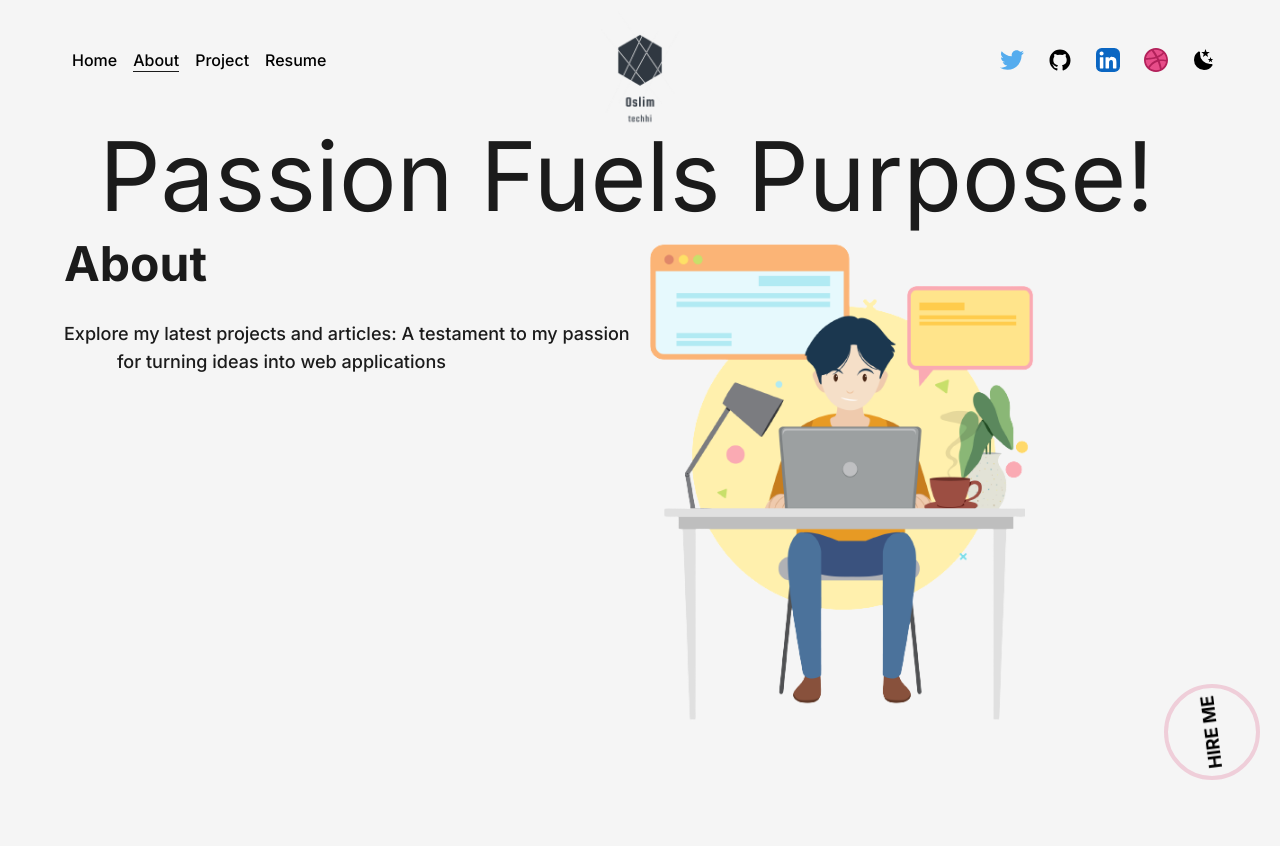
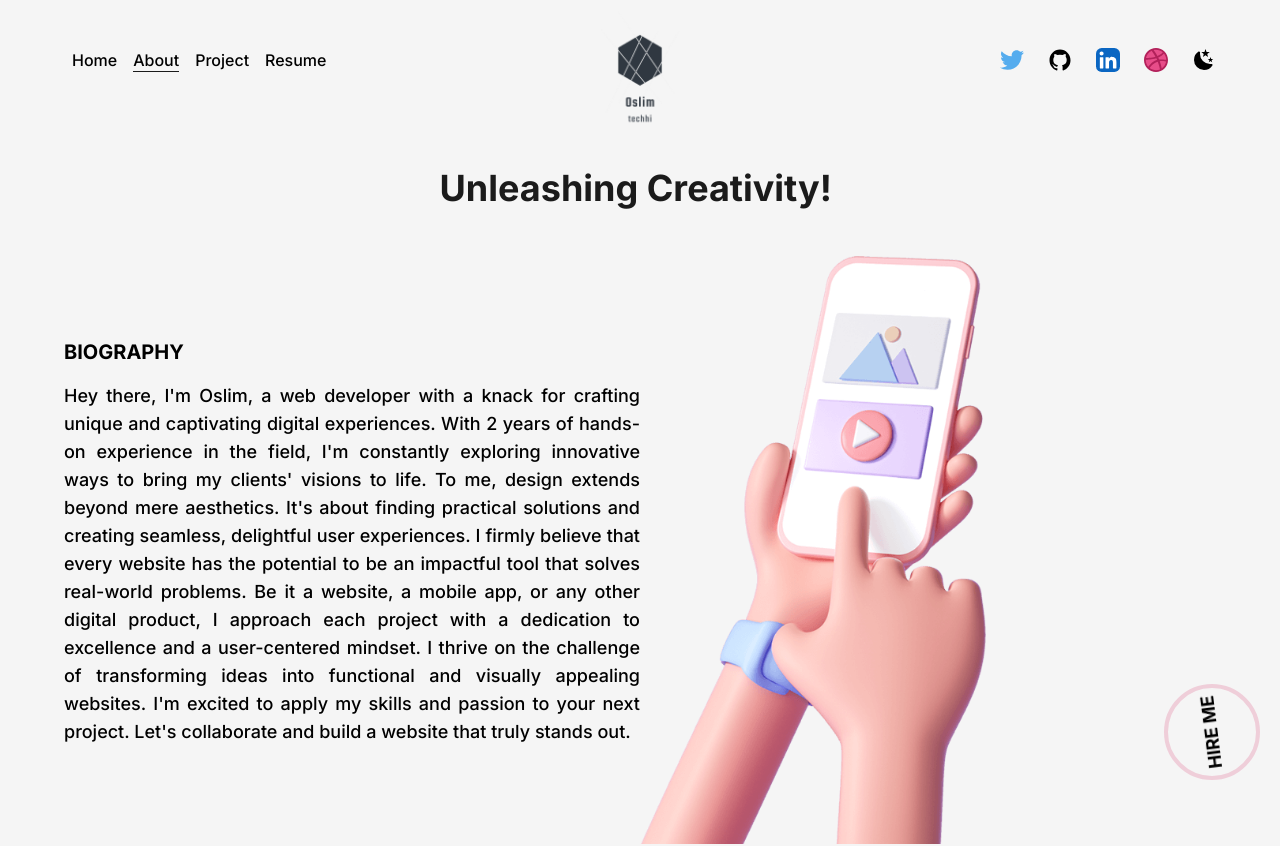
Before and after one commit to oslim4321/Oslim-portfolio, a Next.js app: page /about in a window 1280 px wide. Shown: the top 846 px of the page. Built offline with nearby package versions, Linux system fonts and the light colour scheme.

Commit message:
working 22

```diff
--- a/src/app/about/page.js
+++ b/src/app/about/page.js
@@ -1,41 +1,18 @@
+import AboutHeroPage from "@/src/components/AboutHeroPage";
 import AnimatedText from "@/src/components/AnimatedText";
 import Skills from "@/src/components/Skills";
-import Image from "next/image";
 
 const page = () => {
-  // throw new Error("error fuck");
   return (
     <div className=" bg-[#f5f5f5]">
       <div className="cont">
         <div className="h-screen">
-          <AnimatedText text="Passion Fuels Purpose!" />
+          <AnimatedText
+            text="Unleashing Creativity!"
+            className="my-10 !font-bold !text-4xl"
+          />
 
-          <div className="flex items-start justify-between w-full py-10d">
-            <div className="w-1/2 flex flex-col self-cdenter">
-              <AnimatedText
-                text={"about"}
-                className="!text-5xl !text-left font-bold capitalize"
-              />
-
-              {/* small text */}
-              <AnimatedText
-                className="font-base my-4 !text-lg !font-medium text-start"
-                text="Explore my latest projects and articles: A testament to my passion
-            for turning ideas into web applications"
-              />
-              {/* </motion.div> */}
-            </div>
-            <div className="w-1/2">
-              {/* <HeroPageAnimatedLeft /> */}
-              <Image
-                src="/images/dt3f_y2ce_230125-removebg-preview.png"
-                alt="oslim"
-                width={"700"}
-                height={"700"}
-                className="w-[70%]"
-              />
-            </div>
-          </div>
+          <AboutHeroPage />
         </div>
         {/* skkills */}
         <Skills />
--- /dev/null
+++ b/src/components/AboutHeroPage.js
@@ -0,0 +1,55 @@
+"use client";
+import React from "react";
+import AnimatedImg from "@/src/components/AnimatedImg";
+
+const AboutHeroPage = () => {
+  return (
+    <div className="flex items-center justify-between w-full py-10d">
+      <div className="w-1/2 flex flex-col self-cdenter">
+        {/* <AnimatedText
+                text={"about"}
+                className="!text-5xl !text-left font-bold capitalize"
+              /> */}
+        <h3 className="!text-xl !text-left font-bold uppercase">BIOGRAPHY</h3>
+
+        {/* small text */}
+
+        <p className="font-base my-4 !text-lg !font-medium !text-justify ">
+          Hey there, I'm Oslim, a web developer with a knack for crafting unique
+          and captivating digital experiences. With 2 years of hands-on
+          experience in the field, I'm constantly exploring innovative ways to
+          bring my clients' visions to life. To me, design extends beyond mere
+          aesthetics. It's about finding practical solutions and creating
+          seamless, delightful user experiences. I firmly believe that every
+          website has the potential to be an impactful tool that solves
+          real-world problems. Be it a website, a mobile app, or any other
+          digital product, I approach each project with a dedication to
+          excellence and a user-centered mindset. I thrive on the challenge of
+          transforming ideas into functional and visually appealing websites.
+          I'm excited to apply my skills and passion to your next project. Let's
+          collaborate and build a website that truly stands out.
+        </p>
+        {/* </motion.div> */}
+      </div>
+      <div className="w-1/2">
+        {/* <HeroPageAnimatedLeft /> */}
+        <div className="bord">
+          {/* <Image
+                  src="/images/my-toon-picture-removebg-preview.png"
+                  alt="oslim"
+                  width={"700"}
+                  height={"700"}
+                  className="w-[70%]"
+                /> */}
+          <AnimatedImg
+            path={"/images/mobile_small.png"}
+            alt="oslim"
+            className="!w-[60%] "
+          />
+        </div>
+      </div>
+    </div>
+  );
+};
+
+export default AboutHeroPage;
--- a/src/components/AnimatedImg.js
+++ b/src/components/AnimatedImg.js
@@ -8,7 +8,7 @@ const AnimatedImg = ({ path, alt, className = "", direction = "100%" }) => {
       className="overflow-x-hidden"
       initial={{ x: direction }}
       whileInView={{ x: 0 }}
-      transition={{ delay: 0.5, staggerChildren: 0.08 }}
+      transition={{ delay: 0.3, staggerChildren: 0.08 }}
     >
       {/* <HeroPageAnimatedLeft /> */}
       <Image
@@ -16,7 +16,7 @@ const AnimatedImg = ({ path, alt, className = "", direction = "100%" }) => {
         alt={alt}
         width={"700"}
         height={"700"}
-        className={`w-full ${className}`}
+        className={`${className} w-full `}
       />
     </motion.div>
   );
--- /dev/null
+++ b/src/components/Capability.js
@@ -0,0 +1,22 @@
+import React from "react";
+
+const Capability = () => {
+  return (
+    <div>
+      <div>
+        <span>50+</span>
+        <h2>Complete project</h2>
+      </div>
+      <div>
+        <span>5+</span>
+        <h2>Years of Experience</h2>
+      </div>
+      <div>
+        <span>5+</span>
+        <h2>Satisfied Client</h2>
+      </div>
+    </div>
+  );
+};
+
+export default Capability;
--- a/src/components/HeroPage.js
+++ b/src/components/HeroPage.js
@@ -36,10 +36,10 @@ const HeroPage = () => {
           <MotionLink
             href="resume"
             target="_blank"
-            className="flex items-center justify-center bg-[#303841] text-light w-1/2 rounded py-3 text-lg font-semibold hover:bg-light"
-            variants={singleWord}
-            initial="initial"
-            animate="animate"
+            className="flex items-center justify-center bg-[#303841] text-light w-1/2 rounded py-3 text-lg font-semibold hover:bg-light
+            border-3 border-[#efced9]"
+            initial={{ x: "100%" }}
+            whileInView={{ x: 0 }}
             whileHover={{
               backgroundColor: [
                 "#121212",
--- a/src/components/TipsAboutMe.js
+++ b/src/components/TipsAboutMe.js
@@ -2,22 +2,26 @@
 import React from "react";
 import AnimatedText from "./AnimatedText";
 import AnimatedImg from "./AnimatedImg";
+import { motion } from "framer-motion";
 
 const TipsAboutMe = () => {
   return (
     <div className="relative overflow-">
-      <svg
+      <motion.svg
+        initial={{ y: "100%" }}
+        whileInView={{ y: 0 }}
+        transition={{ staggerChildren: 0.08 }}
         xmlns="http://www.w3.org/2000/svg"
         viewBox="0 0 1440 320"
         className=" -mb-14"
       >
         <path
           fill="#efced9"
-          fill-opacity="1"
+          fillOpacity="1"
           d="M0,128L40,112C80,96,160,64,240,69.3C320,75,400,117,480,117.3C560,117,640,75,720,69.3C800,64,880,96,960,133.3C1040,171,1120,213,1200,224C1280,235,1360,213,1400,202.7L1440,192L1440,320L1400,320C1360,320,1280,320,1200,320C1120,320,1040,320,960,320C880,320,800,320,720,320C640,320,560,320,480,320C400,320,320,320,240,320C160,320,80,320,40,320L0,320Z"
         ></path>
-      </svg>
-      <div className="bg-[#efced9]">
+      </motion.svg>
+      <div className="bg-[#efced9] absolute">
         <AnimatedText
           text="Introduction and Expertise"
           className="!text-5xl font-bold capitalize"
```
